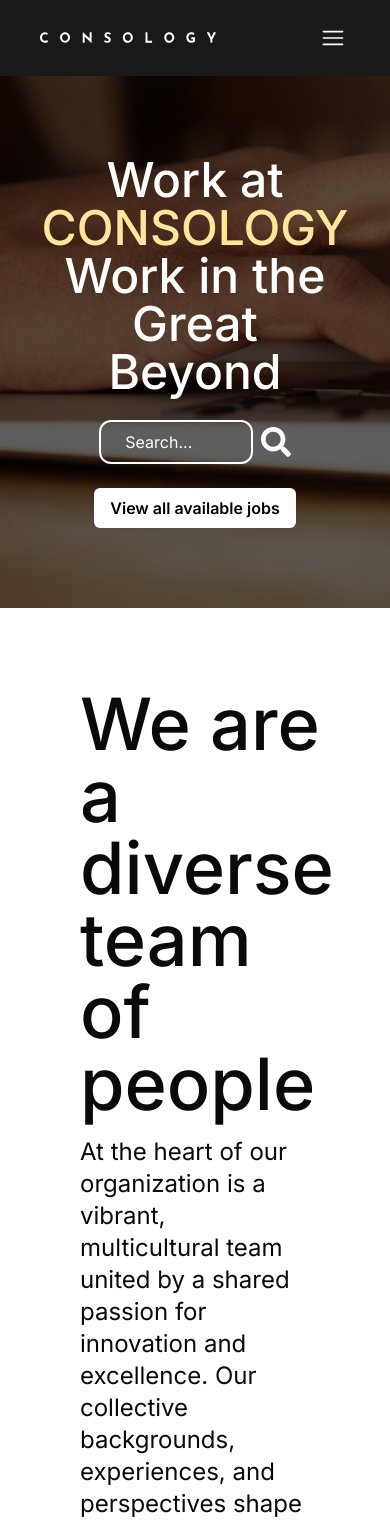
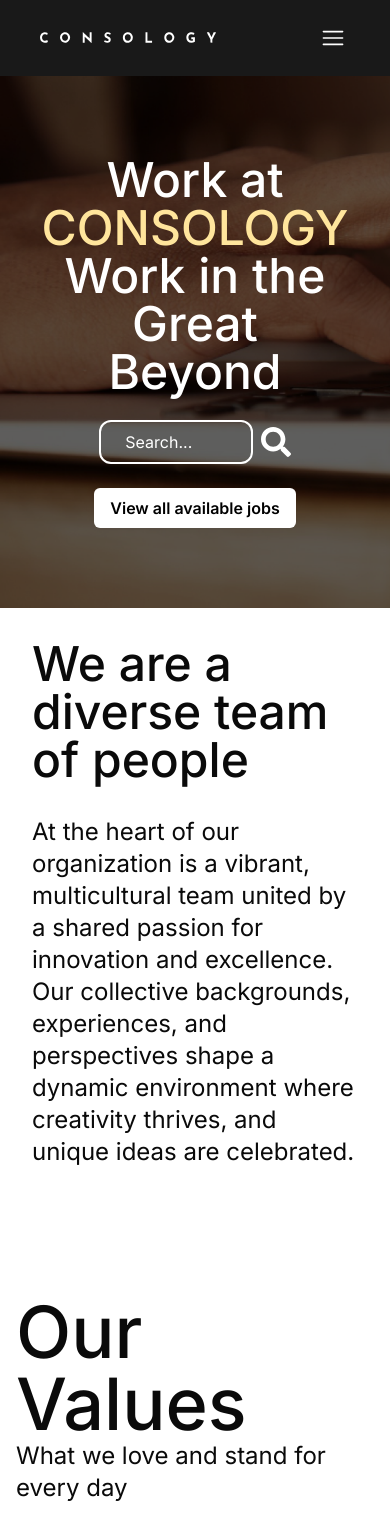
Before and after one commit to Lukman10a/consology, a Next.js app: page /career in a window 390 px wide. Shown: the top 1524 px of the page. Built offline with nearby package versions, Linux system fonts and the light colour scheme.

Commit message:
update responsiveness

```diff
--- a/src/pages/career.tsx
+++ b/src/pages/career.tsx
@@ -138,8 +138,8 @@ export default function Career() {
       </header>
 
       <div>
-        <div className="grid grid-cols-2 place-items-start p-20 sm:grid-cols-1 md:gap-4">
-          <h1 className="text-7xl font-medium md:text-7xl">
+        <div className="grid grid-cols-2 place-items-start p-20 md:grid-cols-1 md:gap-8 md:p-8">
+          <h1 className="text-7xl font-medium md:text-5xl">
             We are a diverse team of people
           </h1>
           <p className="text-xl sm:text-2xl">
```
